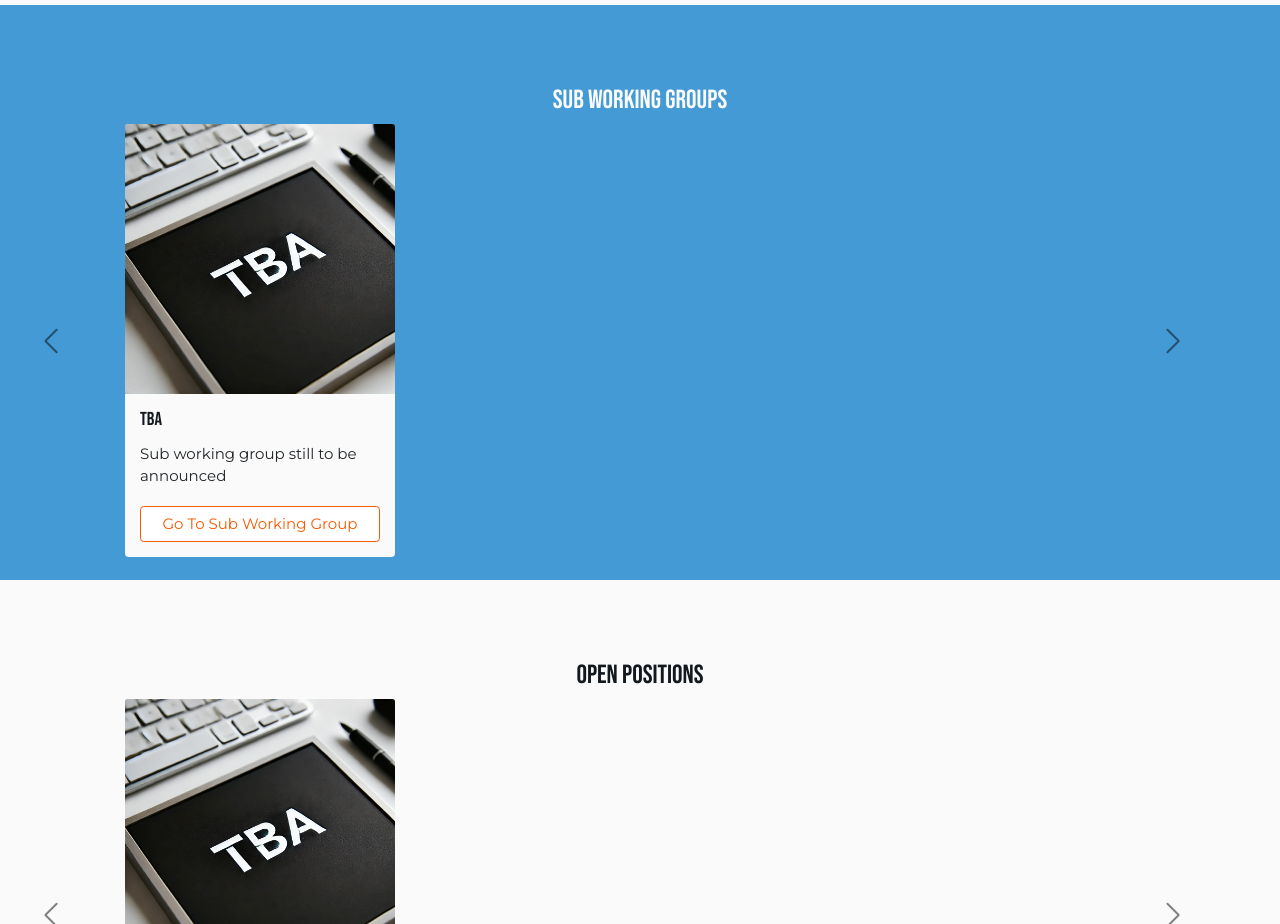
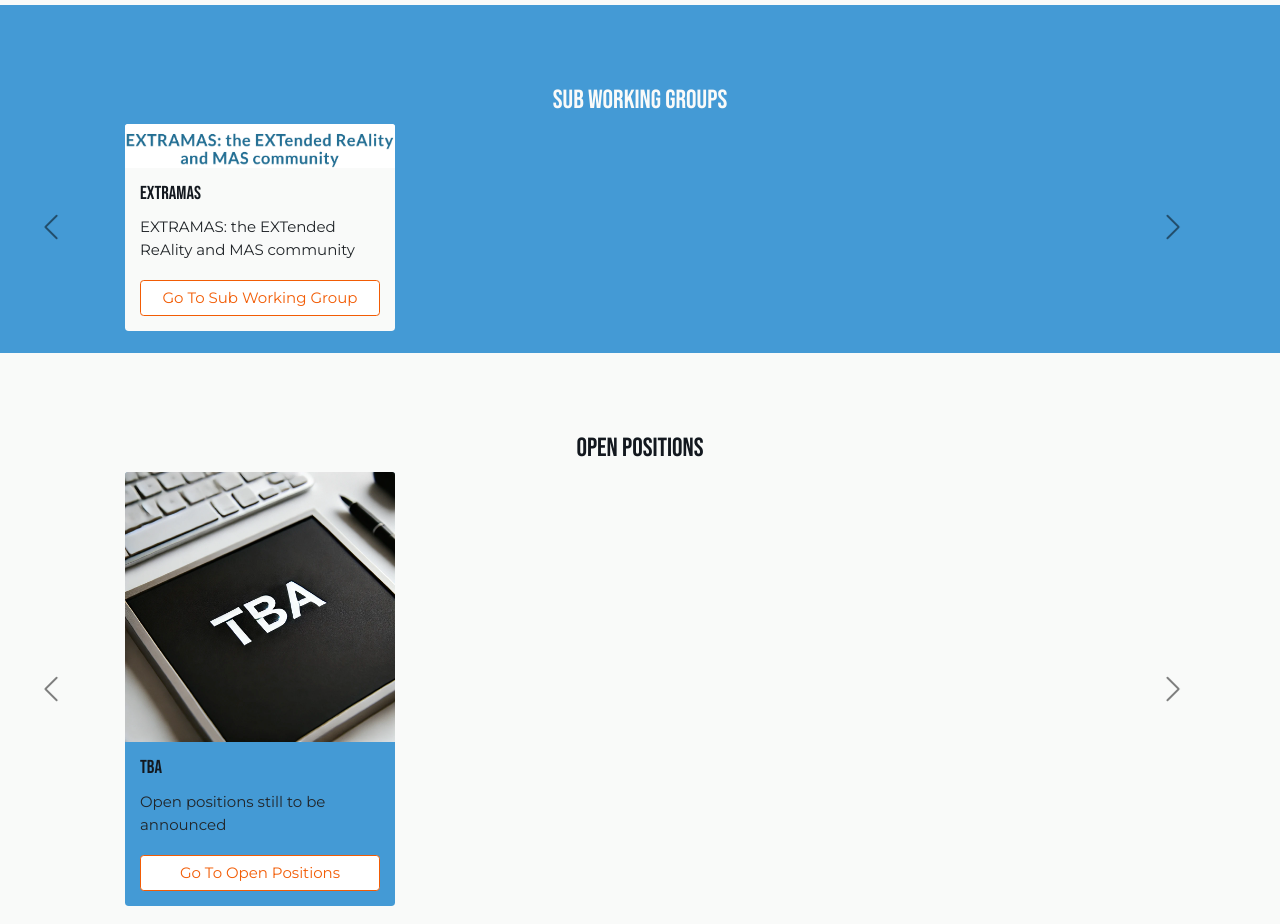
Before and after one commit to MAS-AIxIA/MAS-AIxIA.github.io, a plain HTML site: page index.html in a window 1280 px wide. Shown: the part 1940-2864 px from the top of the page. Drawn offline with nearby package versions, Linux system fonts and the light colour scheme.

Commit message:
extramas sub-group

```diff
--- a/index.html
+++ b/index.html
@@ -692,11 +692,11 @@
             <div class="row">
               <div class="col-lg-4 col-sm-6">
                 <div class="card mb-2 mx-auto" style="width: 18rem;">
-                  <img src="images/tba.png" class="card-img-top" alt="TBA image">
+                  <img src="images/extramas.png" class="card-img-top" alt="EXTRAMAS sub-group">
                   <div class="card-body d-flex flex-column justify-content-between">
-                    <h5 class="card-title">TBA</h5>
-                    <p class="card-text">Sub working group still to be announced</p>
-                    <a href="#" class="btn btn-primary">Go To Sub Working Group</a>
+                    <h5 class="card-title">EXTRAMAS</h5>
+                    <p class="card-text">EXTRAMAS: the EXTended ReAlity and MAS community</p>
+                    <a href="https://sites.google.com/view/extramas" class="btn btn-primary">Go To Sub Working Group</a>
                   </div>
                 </div>
               </div>
```
Also changed, not shown: images/extramas.png (added).
